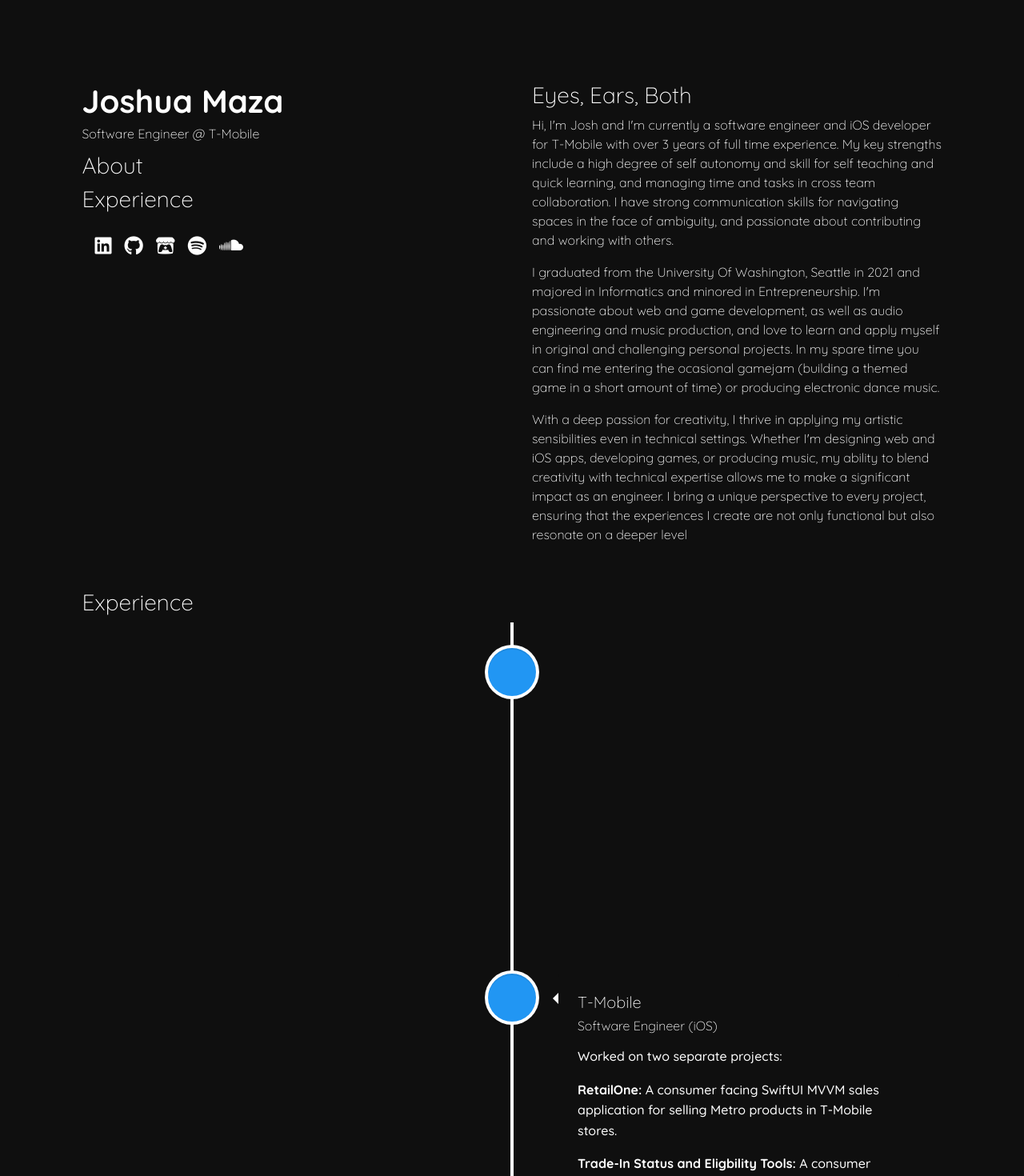
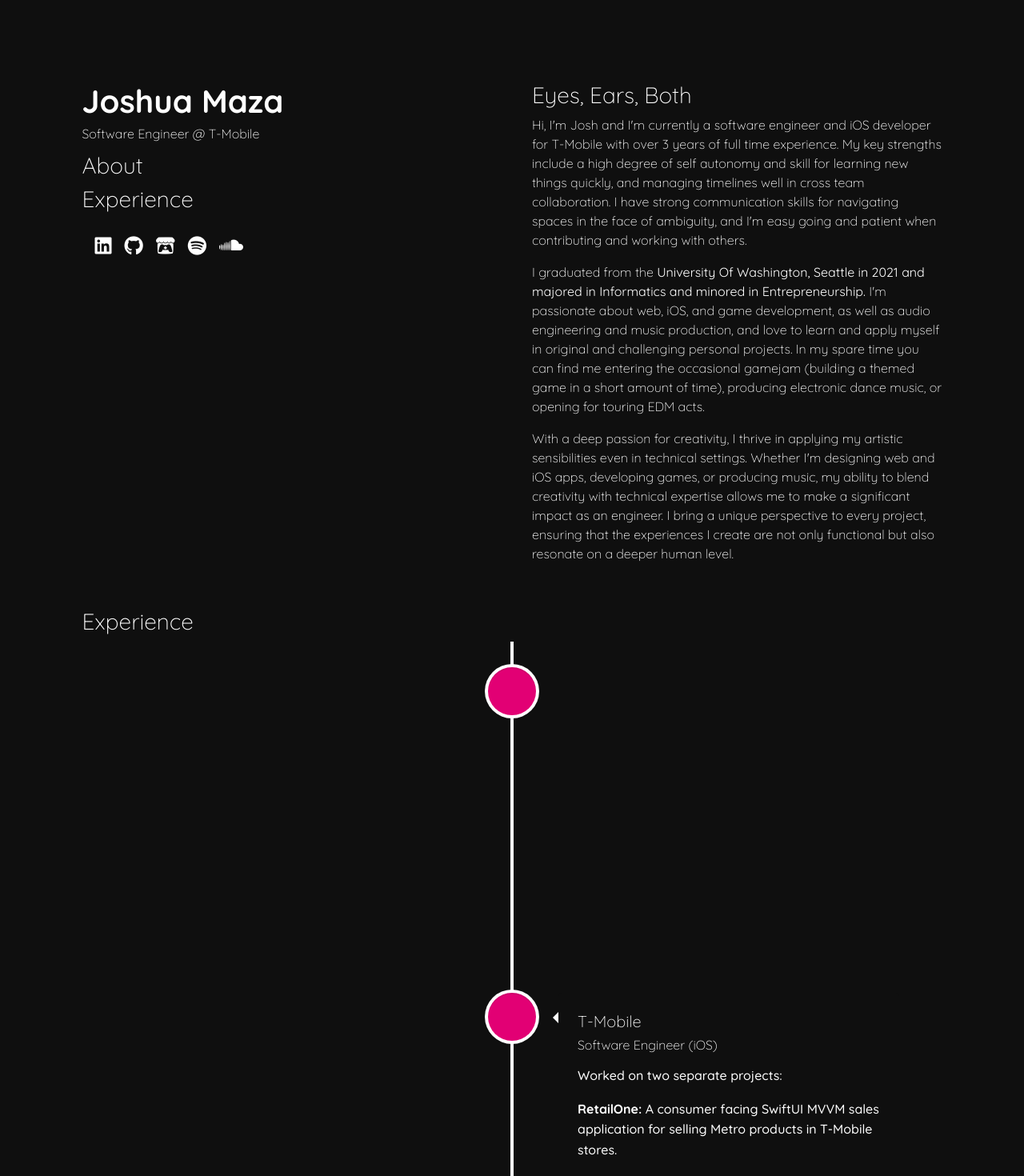
Before and after one commit to jsm209/portfolio2024, a React (Create React App) app: page / in a window 1280 px wide. Shown: the top 1470 px of the page at 80% size. Built offline with nearby package versions, Linux system fonts and the light colour scheme.

Commit message:
formatting and styling tweaks

```diff
--- a/package.json
+++ b/package.json
@@ -19,7 +19,8 @@
     "build": "react-scripts build",
     "test": "react-scripts test",
     "eject": "react-scripts eject",
-    "prettier": "npx prettier . --write"
+    "prettier": "npx prettier . --write",
+    "deploy": "react-scripts build && firebase deploy"
   },
   "eslintConfig": {
     "extends": [
--- a/src/components/LandingSection/LandingSection.js
+++ b/src/components/LandingSection/LandingSection.js
@@ -7,7 +7,7 @@
 
 const LandingSection = () => {
   const navLinks = [
-    { href: "#about", text: "About" },
+    { href: "#", text: "About" },
     { href: "#experience", text: "Experience" },
     // { href: "#projects", text: "Projects" },
     // { href: "#music", text: "Music" },
@@ -28,20 +28,24 @@
         <p>
           Hi, I'm Josh and I'm currently a software engineer and iOS developer
           for T-Mobile with over 3 years of full time experience. My key
-          strengths include a high degree of self autonomy and skill for self
-          teaching and quick learning, and managing time and tasks in cross team
+          strengths include a high degree of self autonomy and skill for
+          learning new things quickly, and managing timelines well in cross team
           collaboration. I have strong communication skills for navigating
-          spaces in the face of ambiguity, and passionate about contributing and
-          working with others.
+          spaces in the face of ambiguity, and I'm easy going and patient when
+          contributing and working with others.
         </p>
         <p>
-          I graduated from the University Of Washington, Seattle in 2021 and
-          majored in Informatics and minored in Entrepreneurship. I'm passionate
-          about web and game development, as well as audio engineering and music
-          production, and love to learn and apply myself in original and
-          challenging personal projects. In my spare time you can find me
-          entering the ocasional gamejam (building a themed game in a short
-          amount of time) or producing electronic dance music.
+          I graduated from the{" "}
+          <b>
+            University Of Washington, Seattle in 2021 and majored in Informatics
+            and minored in Entrepreneurship.
+          </b>{" "}
+          I'm passionate about web, iOS, and game development, as well as audio
+          engineering and music production, and love to learn and apply myself
+          in original and challenging personal projects. In my spare time you
+          can find me entering the occasional gamejam (building a themed game in
+          a short amount of time), producing electronic dance music, or opening
+          for touring EDM acts.
         </p>
         <p>
           With a deep passion for creativity, I thrive in applying my artistic
@@ -50,7 +54,7 @@
           blend creativity with technical expertise allows me to make a
           significant impact as an engineer. I bring a unique perspective to
           every project, ensuring that the experiences I create are not only
-          functional but also resonate on a deeper level
+          functional but also resonate on a deeper human level.
         </p>
       </div>
     </div>
--- a/src/components/Timeline/Timeline.js
+++ b/src/components/Timeline/Timeline.js
@@ -30,7 +30,7 @@
             background: GLOBALSTYLES.colors.background,
             color: "#fff",
           }}
-          iconStyle={{ background: "rgb(33, 150, 243)", color: "#fff" }}
+          iconStyle={{ background: "rgb(226, 0, 116)", color: "#fff" }}
           //icon={<i className={`fab ${"fa-github"}`}></i>}
         >
           <h2 className={styles.verticalTimelineElementTitle}>T-Mobile</h2>
@@ -42,7 +42,7 @@
             Experience) which allows T-Mobile sales representatives to sell
             Metro products and complete orders during telesales.
           </p>
-          <p>2024 - Present</p>
+          <p>2023 - Present</p>
           <div className={styles.pillContainer}>
             <span>Angular</span>
             <span>Typescript</span>
@@ -58,7 +58,7 @@
             background: GLOBALSTYLES.colors.background,
             color: "#fff",
           }}
-          iconStyle={{ background: "rgb(33, 150, 243)", color: "#fff" }}
+          iconStyle={{ background: "rgb(226, 0, 116)", color: "#fff" }}
           //icon={<i className={`fab ${"fa-github"}`}></i>}
         >
           <h2 className={styles.verticalTimelineElementTitle}>T-Mobile</h2>
@@ -95,7 +95,7 @@
             background: GLOBALSTYLES.colors.background,
             color: "#fff",
           }}
-          iconStyle={{ background: "rgb(33, 150, 243)", color: "#fff" }}
+          iconStyle={{ background: "rgb(226, 0, 116)", color: "#fff" }}
           //icon={<i className={`fab ${"fa-github"}`}></i>}
         >
           <h2 className={styles.verticalTimelineElementTitle}>T-Mobile</h2>
@@ -131,7 +131,7 @@
             background: GLOBALSTYLES.colors.background,
             color: "#fff",
           }}
-          iconStyle={{ background: "rgb(33, 150, 243)", color: "#fff" }}
+          iconStyle={{ background: "rgb(57, 39, 91)", color: "#fff" }}
           //icon={<i className={`fab ${"fa-github"}`}></i>}
         >
           <h2 className={styles.verticalTimelineElementTitle}>
```
Also changed, not shown: firebase.json (added), 1 other file (tests, documents, lock files or other folders).
